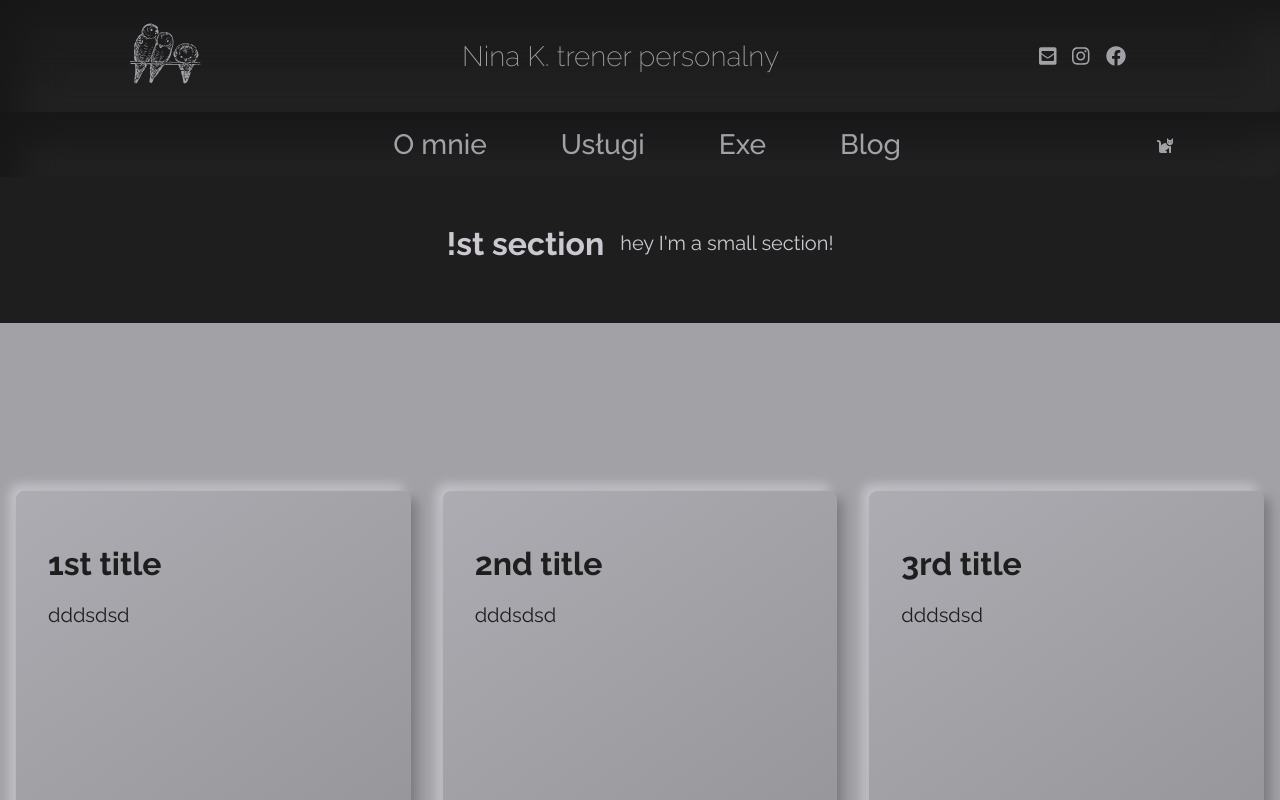
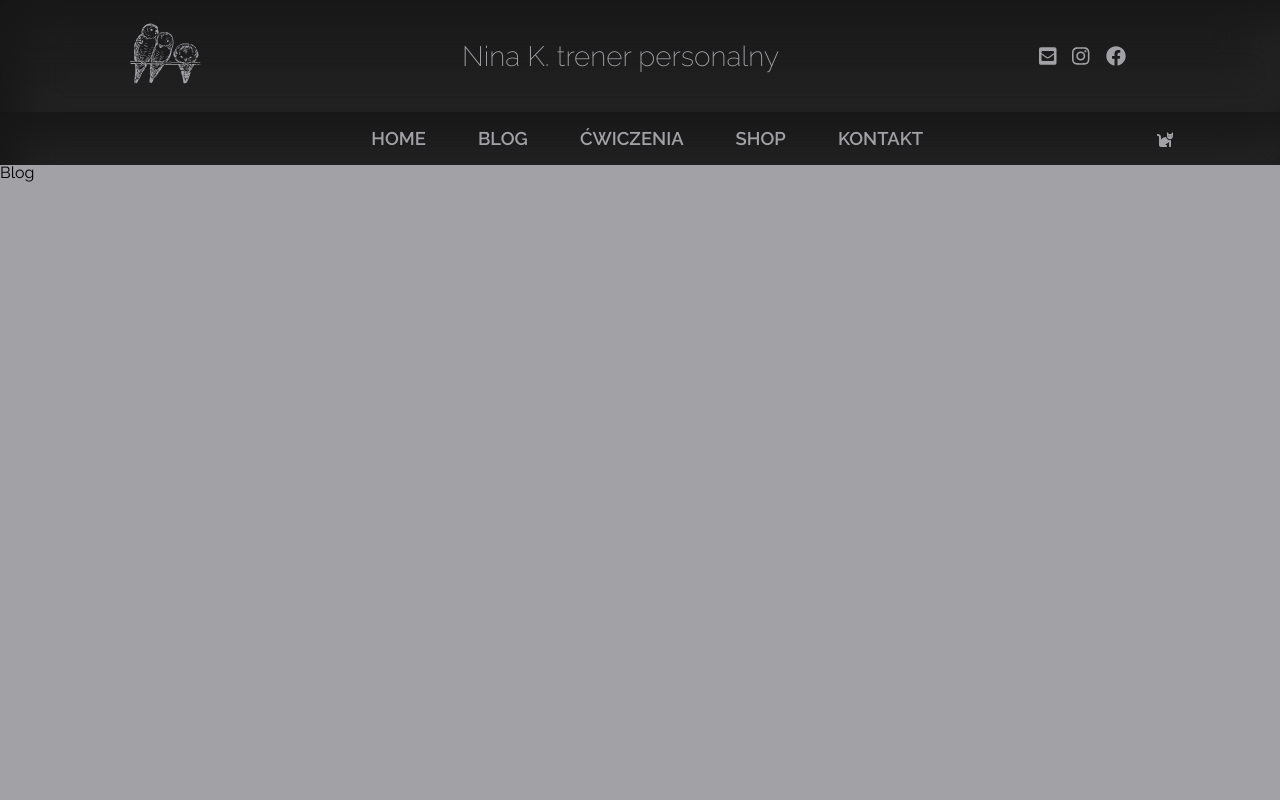
Before and after one commit to MaciejFigat/PTHome, a React (Create React App) app in the folder frontend/: page /blog in a window 1280 px wide. Shown: the top 800 px of the page. Built offline with nearby package versions, Linux system fonts and the light colour scheme.

Commit message:
navigation and routes added

```diff
--- a/frontend/src/App.tsx
+++ b/frontend/src/App.tsx
@@ -5,6 +5,9 @@ import Contact from './screens/Contact'
 import { GlobalStyle } from './styles/GlobalStyles'
 import { Switch, Route, useLocation } from 'react-router-dom'
 import FrontpageHeader from './components/menu/FrontpageHeader'
+import Shop from './screens/Shop'
+import Exercise from './screens/Exercise'
+import Blog from './screens/Blog'
 function App() {
   const location = useLocation()
 
@@ -14,7 +17,10 @@ function App() {
       <FrontpageHeader title='Nina K. trener personalny' />
       <Nav />
       <Switch location={location} key={location.key}>
+        <Route exact path='/exercise' component={Exercise} />
+        <Route exact path='/shop' component={Shop} />
         <Route exact path='/contact' component={Contact} />
+        <Route exact path='/blog' component={Blog} />
         <Route path='/' component={Home} />
       </Switch>
     </>
--- a/frontend/src/components/menu/NavListDesktop.tsx
+++ b/frontend/src/components/menu/NavListDesktop.tsx
@@ -1,6 +1,7 @@
 import React from 'react'
 import { NavList, ListItem, ListItemMobile } from '../../styles/nav'
 import { NavHashLink } from 'react-router-hash-link'
+import { NavLink } from 'react-router-dom'
 import ContactIcons from '../ContactIcons'
 
 interface NavListMobileProps {}
@@ -18,47 +19,63 @@ const NavListDesktop: React.FC<NavListMobileProps> = () => {
       </ListItemMobile>
       <ListItem>
         {' '}
-        <NavHashLink
-          smooth
-          to='/home/#home'
-          activeClassName='selected'
-          activeStyle={{ color: '#A2A1A6' }}
+        <NavLink
+          exact
+          to='/home'
+          className='nav_link'
+          activeClassName='nav_link_active'
         >
-          O mnie
-        </NavHashLink>
+          {' '}
+          Home
+        </NavLink>
       </ListItem>
       <ListItem>
         {' '}
-        <NavHashLink
-          smooth
-          to='/home/#fitness'
-          activeClassName='selected'
-          activeStyle={{ color: '#A2A1A6' }}
+        <NavLink
+          exact
+          to='/blog'
+          className='nav_link'
+          activeClassName='nav_link_active'
         >
-          Usługi
-        </NavHashLink>
+          {' '}
+          Blog
+        </NavLink>
       </ListItem>
       <ListItem>
         {' '}
-        <NavHashLink
-          smooth
-          to='/home/#plans'
-          activeClassName='selected'
-          activeStyle={{ color: '#A2A1A6' }}
+        <NavLink
+          exact
+          to='/exercise'
+          className='nav_link'
+          activeClassName='nav_link_active'
         >
-          Exe
-        </NavHashLink>
+          {' '}
+          Ćwiczenia
+        </NavLink>
       </ListItem>
       <ListItem>
         {' '}
-        <NavHashLink
-          smooth
-          to='/home/#training'
-          activeClassName='selected'
-          activeStyle={{ color: '#CBC9CF' }}
+        <NavLink
+          exact
+          to='/shop'
+          className='nav_link'
+          activeClassName='nav_link_active'
         >
-          Blog
-        </NavHashLink>
+          {' '}
+          Shop
+        </NavLink>
+      </ListItem>
+      <ListItem>
+        {' '}
+        <NavLink
+          exact
+          to='/contact'
+          className='nav_link'
+          activeClassName='nav_link_active'
+        >
+          {' '}
+          Kontakt
+        </NavLink>
       </ListItem>
     </NavList>
   )
--- /dev/null
+++ b/frontend/src/screens/Blog.tsx
@@ -0,0 +1,8 @@
+import React from 'react'
+
+interface BlogProps {}
+
+const Blog: React.FC<BlogProps> = ({}) => {
+  return <div>Blog</div>
+}
+export default Blog
--- /dev/null
+++ b/frontend/src/screens/Exercise.tsx
@@ -0,0 +1,8 @@
+import React from 'react'
+
+interface ExerciseProps {}
+
+const Exercise: React.FC<ExerciseProps> = () => {
+  return <div>ćwiczenia</div>
+}
+export default Exercise
--- /dev/null
+++ b/frontend/src/screens/Shop.tsx
@@ -0,0 +1,8 @@
+import React from 'react'
+
+interface ShopProps {}
+
+const Shop: React.FC<ShopProps> = () => {
+  return <div>Shop</div>
+}
+export default Shop
--- a/frontend/src/styles/nav.js
+++ b/frontend/src/styles/nav.js
@@ -56,10 +56,10 @@ export const NavList = styled.ul`
 
 export const ListItem = styled.li`
   margin-right: 1rem;
-  font-size: 1.75rem;
-  font-weight: 500;
+  font-size: 1.15rem;
+  font-weight: 600;
   display: flex;
-
+  text-transform: uppercase;
   color: var(--background5-main);
   @media (max-width: 1020px) {
     flex-direction: column;
```
Also changed, not shown: 1 other file (tests, documents, lock files or other folders).
